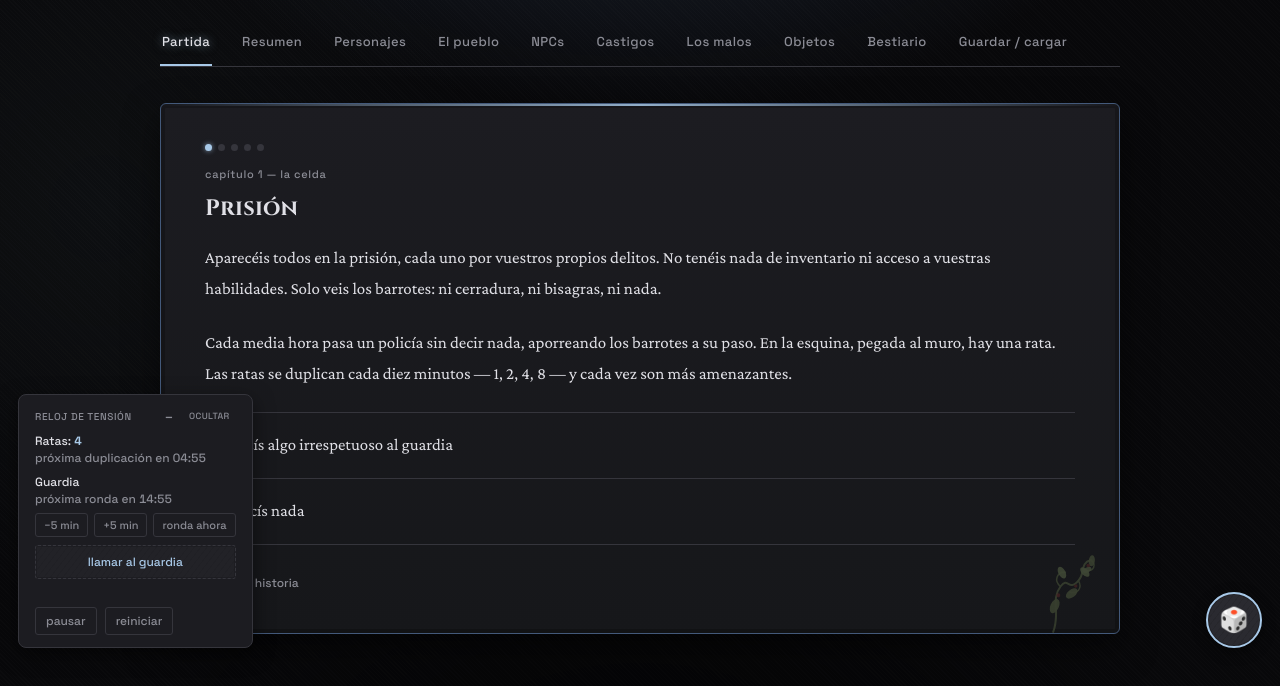
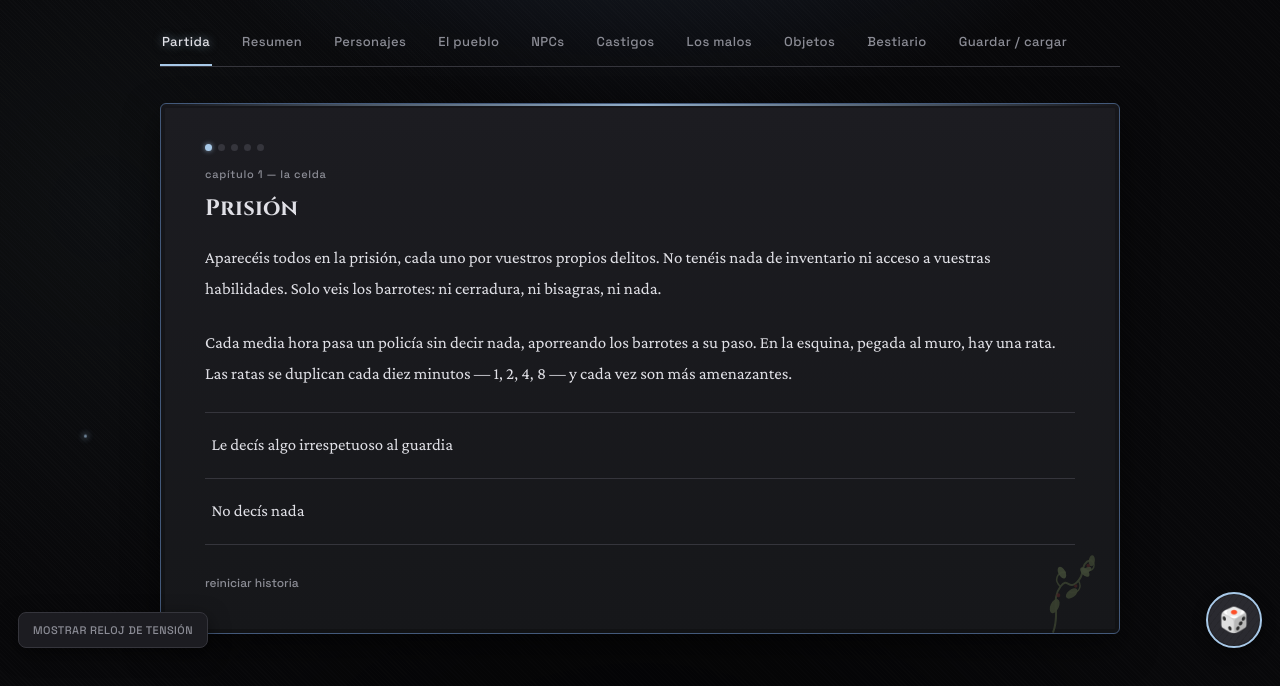
Before and after one commit to fenix16345/Mesafinal, a plain HTML site: page index.html in a window 1280 px wide. Shown: the part 134-820 px from the top of the page. Drawn offline with nearby package versions, Linux system fonts and the light colour scheme.

Commit message:
Reloj de tensión oculto por defecto (capítulo terminado)
Co-Authored-By: Claude Sonnet 5.5 <noreply@anthropic.com>
Claude-Session: https://claude.ai/code/session_01S5bSob9x5rf2kBGyVx3k5g

```diff
--- a/index.html
+++ b/index.html
@@ -4073,9 +4073,10 @@ document.getElementById("tensionHideBtn").addEventListener("click", () => {
   setTensionHidden(true);
 });
 document.getElementById("tensionShowBtn").addEventListener("click", () => setTensionHidden(false));
+// por defecto oculto (el capítulo de las ratas y el guardia ya terminó); el botón "mostrar" lo recupera
 try{
-  if(localStorage.getItem(TENSION_HIDDEN_KEY) === "1") setTensionHidden(true);
-}catch(err){}
+  if(localStorage.getItem(TENSION_HIDDEN_KEY) !== "0") setTensionHidden(true);
+}catch(err){ setTensionHidden(true); }
 
 // --- llamar al guardia (50% pasa de vosotros / 50% viene: 25% feliz, 75% cabreado) ---
 document.getElementById("tensionCallGuardBtn").addEventListener("click", () => {
```
